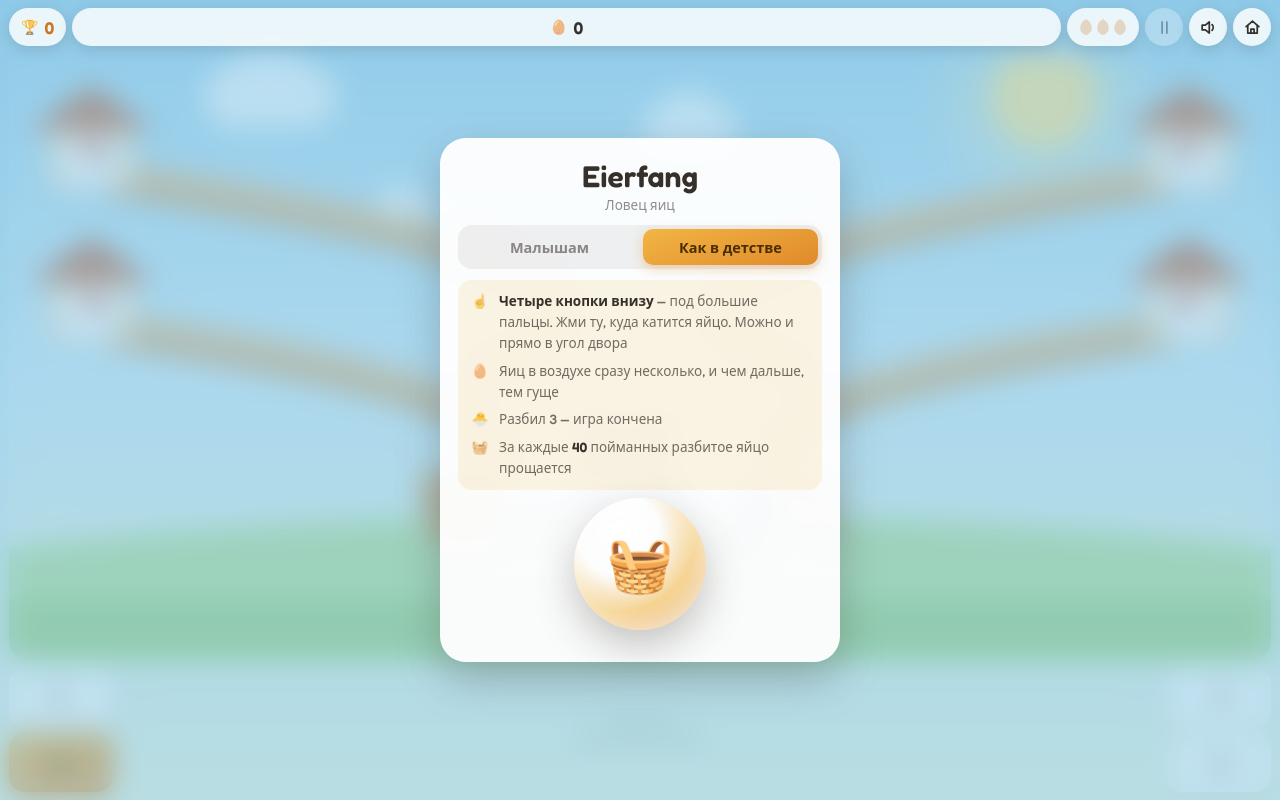
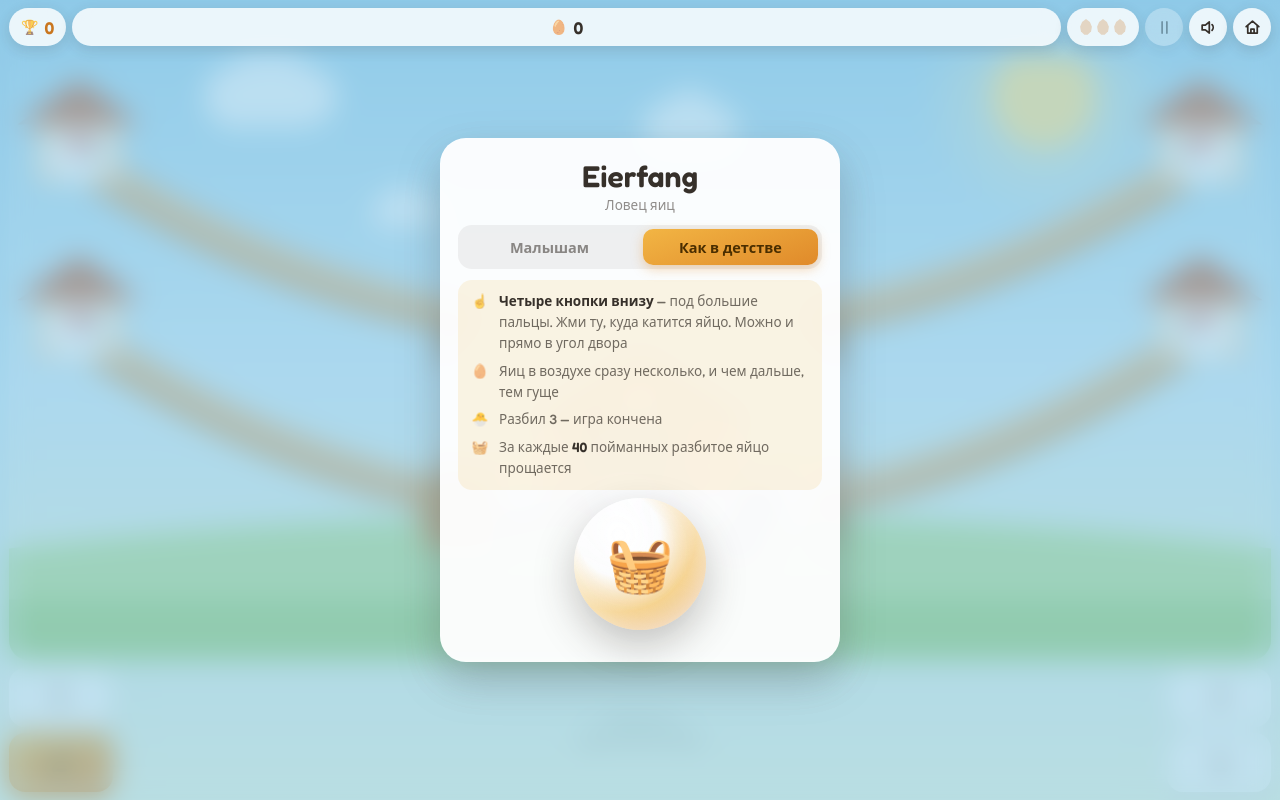
Before and after one commit to Kesik80/yeva, a plain HTML site: page eierfang.html in a window 1280 px wide. Drawn offline with Linux system fonts and the light colour scheme; animation ran at ten frames a second.

Commit message:
Eierfang: понятная геометрия жёлобов и подсветка цели
Жёлоба больше не пересекаются. Два места на каждой стороне теперь стоят
ровно друг над другом, а оба ската на стороне провисают одинаково —
идут как рельсы. Проверено измерением на четырёх экранах: ни одного
пересечения, расстояние между скатами постоянное (телефон 112 px,
маленький 91, ландшафт 74, планшет 241).

Куда прилетит яйцо, видно сразу: вокруг места, к которому оно катится,
светится кольцо — зелёное, если корзина уже там, оранжевое, если надо
переезжать. Чем ближе яйцо, тем ярче.

Пустую середину двора занял сарай с забором, так что скаты читаются как
часть постройки, а не как случайные дуги.

Тесты: eierfang 80/80, честность (корзина всегда успевает) и темп
(≈106 переставлений в минуту, 2.6 яйца в воздухе) — без изменений.

```diff
--- a/eierfang.html
+++ b/eierfang.html
@@ -471,25 +471,27 @@
 
   /* Четыре места корзины — тесным ромбом вокруг енота, иначе лапа
      тянется через пол-экрана и непонятно, где он вообще стоит. */
+  /* Два места на каждой стороне стоят РОВНО ДРУГ НАД ДРУГОМ. Раньше
+     верхнее было ещё и ближе к центру, из-за чего жёлоба перехлёстывались
+     и проследить, куда прикатится яйцо, было нельзя. */
   function spot(i) {
     const u = U(), h = hub();
     const left = i < 2, up = i % 2 === 0;
-    return { x: h.x + (left ? -1 : 1) * u * (up ? 0.5 : 0.58),
-             y: h.y - (up ? u * 0.54 : u * 0.1) };
+    return { x: h.x + (left ? -1 : 1) * u * 0.6,
+             y: h.y - (up ? u * 0.68 : u * 0.08) };
   }
 
-  /* Жёлоб — дуга, а не прямая: на вытянутом экране прямая от курятника
-     к корзине встаёт почти отвесно и читается как палка. */
+  /* Жёлоб — скат с лёгким провисанием. Оба ската на стороне провисают
+     ОДИНАКОВО, поэтому идут как рельсы и никогда не пересекаются. */
   function chute(i) {
     const u = U(), left = i < 2, up = i % 2 === 0;
     const e = spot(i);
-    const sx = left ? W * 0.08 : W * 0.92;
-    const sy = H * (up ? 0.17 : 0.42);
-    const ex = e.x, ey = e.y - u * 0.11;
+    const sx = left ? W * 0.07 : W * 0.93;
+    const sy = H * (up ? 0.16 : 0.45);
+    const ex = e.x, ey = e.y - u * 0.12;
     return {
       sx: sx, sy: sy, ex: ex, ey: ey, left: left, up: up,
-      cx: ex + (left ? 1 : -1) * W * (up ? 0.2 : 0.13),
-      cy: sy + (ey - sy) * (up ? 0.52 : 0.45)
+      cx: (sx + ex) / 2, cy: (sy + ey) / 2 + u * 0.13
     };
   }
 
@@ -770,6 +772,7 @@
     ctx.fillStyle = '#95CE72';
     ctx.fillRect(0, H * 0.9, W, H * 0.1);
 
+    barn(u);
     for (let i = 0; i < 4; i++) rail(i, u);
     for (let i = 0; i < 4; i++) coop(i, u);
 
@@ -788,6 +791,29 @@
       ctx.globalAlpha = 1;
     });
 
+    /* Метка на том месте, куда яйцо прикатится. Разглядывать, какой
+       скат куда ведёт, не нужно — цель подсвечена, и чем ближе яйцо,
+       тем ярче. Если корзина уже там, кольцо зелёное. */
+    const here = S.moveT > 0 ? S.posT : S.pos;
+    S.eggs.forEach(e => {
+      const p = spot(e.c);
+      const k = Math.min(1, e.t * 1.25);
+      const mine = e.c === here;
+      ctx.lineWidth = u * (0.022 + k * 0.016);
+      ctx.strokeStyle = mine
+        ? 'rgba(96,180,86,' + (0.3 + k * 0.6).toFixed(2) + ')'
+        : 'rgba(224,138,42,' + (0.22 + k * 0.6).toFixed(2) + ')';
+      ctx.beginPath();
+      ctx.arc(p.x, p.y, u * (0.26 - k * 0.07), 0, 6.3);
+      ctx.stroke();
+      if (!mine) {
+        ctx.fillStyle = 'rgba(224,138,42,' + (0.08 + k * 0.14).toFixed(2) + ')';
+        ctx.beginPath();
+        ctx.arc(p.x, p.y, u * (0.26 - k * 0.07), 0, 6.3);
+        ctx.fill();
+      }
+    });
+
     S.eggs.forEach(e => {
       const pt = along(chute(e.c), e.t);
       egg(pt.x, pt.y, u, e.t * 9 + e.ph);
@@ -800,6 +826,51 @@
     });
 
     coon(u);
+  }
+
+  // сарай в глубине: держит середину двора, чтобы взгляд не висел в пустоте
+  function barn(u) {
+    const bw = u * 0.62, bh = u * 0.5;
+    const x = W / 2, y = H * 0.74;
+    ctx.fillStyle = '#C97A4E';
+    ctx.beginPath();
+    ctx.moveTo(x - bw * 0.62, y - bh * 0.52);
+    ctx.lineTo(x, y - bh);
+    ctx.lineTo(x + bw * 0.62, y - bh * 0.52);
+    ctx.closePath();
+    ctx.fill();
+    ctx.fillStyle = '#E8A27A';
+    ctx.fillRect(x - bw * 0.5, y - bh * 0.52, bw, bh * 0.52);
+    ctx.fillStyle = '#B9643C';
+    ctx.fillRect(x - bw * 0.16, y - bh * 0.34, bw * 0.32, bh * 0.34);
+    ctx.strokeStyle = 'rgba(185,100,60,.55)';
+    ctx.lineWidth = Math.max(1.5, u * 0.012);
+    ctx.beginPath();
+    ctx.moveTo(x - bw * 0.16, y - bh * 0.3);
+    ctx.lineTo(x + bw * 0.16, y - bh * 0.12);
+    ctx.moveTo(x + bw * 0.16, y - bh * 0.3);
+    ctx.lineTo(x - bw * 0.16, y - bh * 0.12);
+    ctx.stroke();
+    ctx.fillStyle = '#F2E2C8';
+    ctx.beginPath();
+    ctx.arc(x, y - bh * 0.66, u * 0.06, 0, 6.3);
+    ctx.fill();
+    // заборчик по сторонам сарая
+    ctx.strokeStyle = '#D9C09A';
+    ctx.lineWidth = u * 0.03;
+    ctx.lineCap = 'round';
+    for (let i = -4; i <= 4; i++) {
+      if (Math.abs(i) < 2) continue;
+      const fx = x + i * u * 0.16;
+      ctx.beginPath();
+      ctx.moveTo(fx, y - u * 0.02);
+      ctx.lineTo(fx, y - u * 0.17);
+      ctx.stroke();
+    }
+    ctx.beginPath();
+    ctx.moveTo(x - u * 0.68, y - u * 0.12);
+    ctx.lineTo(x + u * 0.68, y - u * 0.12);
+    ctx.stroke();
   }
 
   function rail(i, u) {
@@ -1213,6 +1284,8 @@
     set: (k, v) => { S[k] = v; },
     forceEnd: () => finish(),
     raw: () => ({ eggs: S.eggs, S: S, W: W, H: H }),
+    at: (i, t) => along(chute(i), t),
+    spotAt: spot,
     // когда прилетит ближайшее яйцо и в какой жёлоб
     soon: () => {
       let b = null;
```
